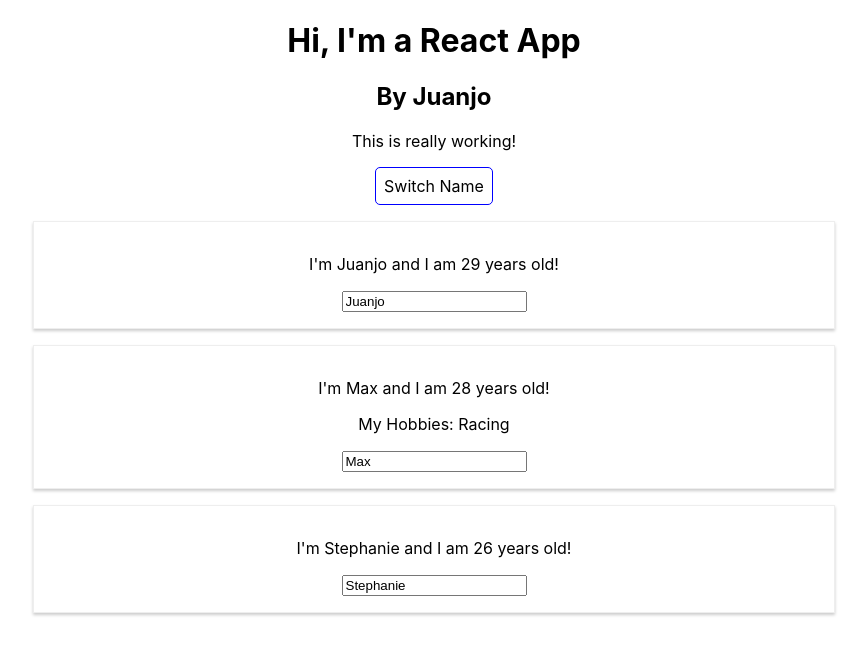
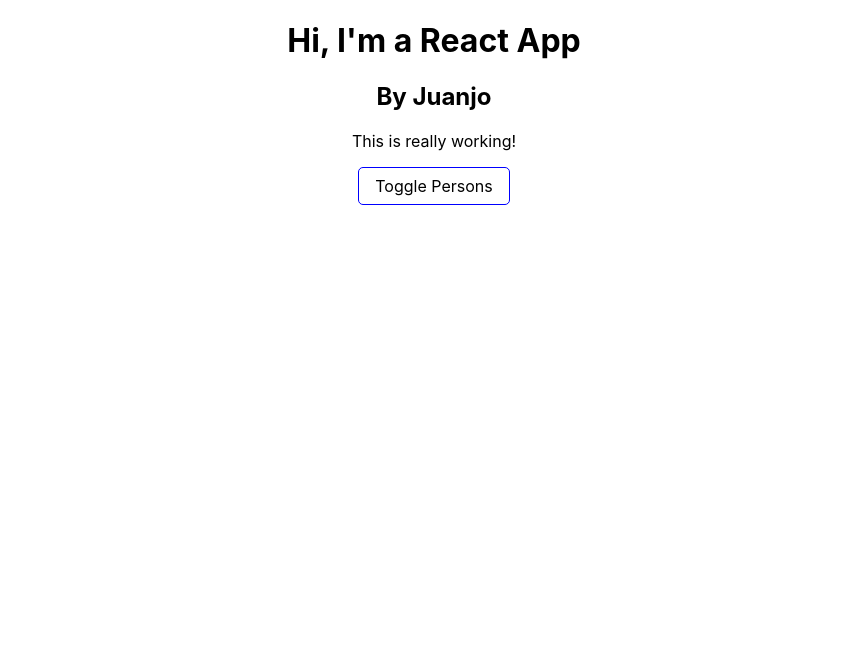
Before and after one commit to juanjotorres90/My-First-React-App, a React (Create React App) app: page / in a window 1280 px wide. Shown: the top 654 px of the page, without its empty margins (206-1073 px from the left). Built offline with nearby package versions, Linux system fonts and the light colour scheme.

Commit message:
Rendering content conditionally

```diff
--- a/src/App.js
+++ b/src/App.js
@@ -9,7 +9,8 @@
       { name: "Max", age: 28 },
       { name: "Stephanie", age: 26 }
     ],
-    otherState: "some other value"
+    otherState: "some other value",
+    showPersons: false
   };
 
   switchNameHandler = newName => {
@@ -34,12 +35,17 @@
     });
   };
 
+  togglePersonsHandler = () => {
+    const doesShow = this.state.showPersons;
+    this.setState({showPersons: !doesShow});
+  }
+
   render() {
     const style = {
       backgroundColor: "white",
       font: "inherit",
       border: "1px solid blue",
-      padding: "8px",
+      padding: "8px 16px",
       cursor: "pointer",
       borderRadius: "5px"
     };
@@ -52,9 +58,11 @@
           style={style}
           onClick={this.togglePersonsHandler}
         >
-          Switch Name
+          Toggle Persons
         </button>
-        <div>
+        {
+        this.state.showPersons ?
+          <div>
         <Person
           name={this.state.persons[0].name}
           age={this.state.persons[0].age}
@@ -71,7 +79,8 @@
           name={this.state.persons[2].name}
           age={this.state.persons[2].age}
         />
-        </div>
+        </div> : null
+        }
       </div>
     );
     // return React.createElement('div', {className: 'App'}, React.createElement('h1', null, 'Does this work now?'));
--- a/src/Person/Person.css
+++ b/src/Person/Person.css
@@ -5,4 +5,5 @@
   box-shadow: 0 2px 3px #ccc;
   padding: 16px;
   text-align: center;
+  border-radius: 5px;
 }
```
Also changed, not shown: 1 other file (tests, documents, lock files or other folders).
